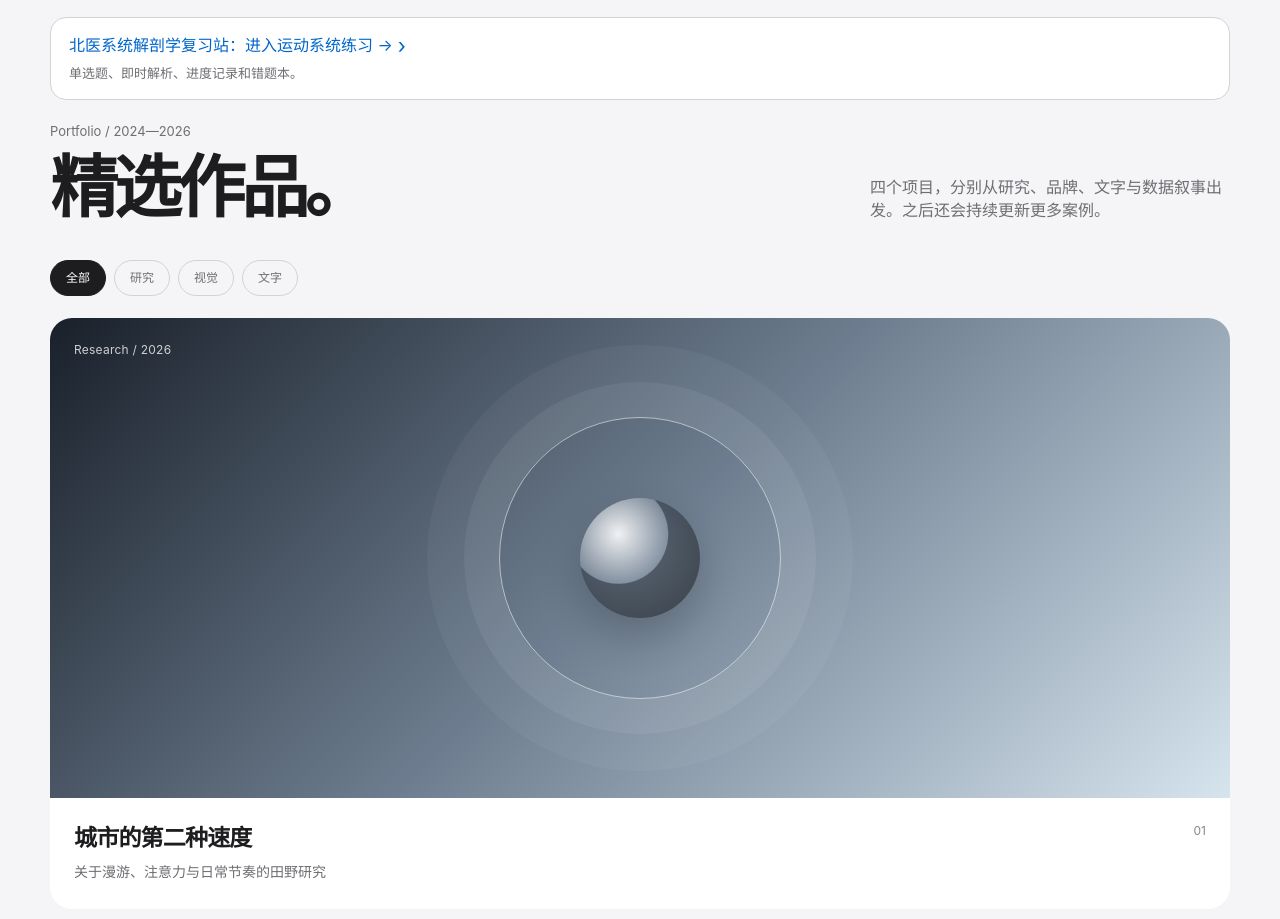
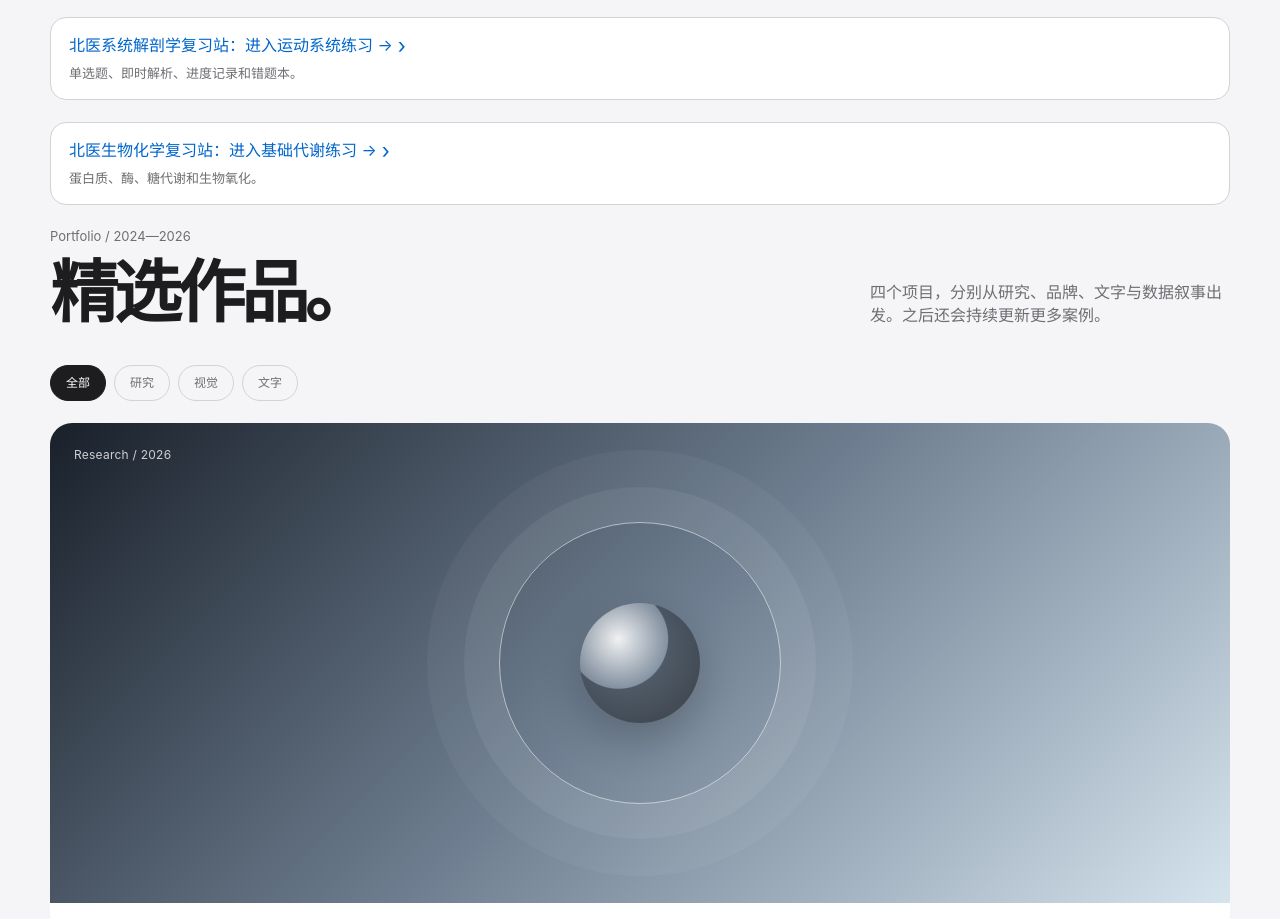
Before and after one commit to lasombra822/my-website, a plain HTML site: page index.html in a window 1280 px wide. Shown: the part 1420-2339 px from the top of the page. Drawn offline with Linux system fonts and the light colour scheme.

Commit message:
Add biochemistry station link to portfolio

```diff
--- a/index.html
+++ b/index.html
@@ -19,7 +19,7 @@
   <header class="nav"><div class="nav-inner"><a class="logo" href="#top"><span class="logo-mark"></span>Lasombra</a><nav class="nav-links" aria-label="主导航"><a href="#work">作品</a><a href="#about">关于</a><a class="nav-cta" href="#contact">联系我</a></nav></div></header>
   <main id="top">
     <section class="wrap hero"><div class="eyebrow">Portfolio · Independent creative studio</div><h1>作品<br><span>先说话。</span></h1><p class="hero-copy">你好，我是 Lasombra。我通过研究、文字与视觉，把值得被看见的想法做成清晰、有温度的作品。</p><div class="hero-actions"><a class="text-link" href="#work">查看精选作品</a><a class="text-link" href="#about">了解我的工作方式</a></div><div class="hero-stage" aria-label="Lasombra Studio 视觉介绍"><div class="stage-glow"></div><div class="stage-orbit"></div><div class="stage-copy"><small>LASOMBRA STUDIO</small><strong>Research · Writing · Visual</strong></div><div class="stage-card"><span class="stage-number">01 / 04</span></div></div><div class="scroll-hint">向下探索 ↓</div></section>
-    <section id="work" class="wrap section"><div style="margin:0 0 22px;padding:16px 18px;border:1px solid #d2d2d7;border-radius:16px;background:#fff"><a class="text-link" href="./anatomy.html">北医系统解剖学复习站：进入运动系统练习 →</a><p style="margin:7px 0 0;color:#6e6e73;font-size:13px">单选题、即时解析、进度记录和错题本。</p></div><div class="section-head"><div><div class="section-kicker">Portfolio / 2024—2026</div><h2>精选作品。</h2></div><p class="section-intro">四个项目，分别从研究、品牌、文字与数据叙事出发。之后还会持续更新更多案例。</p></div><div class="filters" role="tablist" aria-label="作品筛选"><button class="filter active" data-filter="all">全部</button><button class="filter" data-filter="research">研究</button><button class="filter" data-filter="visual">视觉</button><button class="filter" data-filter="writing">文字</button></div><div class="project-grid">
+    <section id="work" class="wrap section"><div style="margin:0 0 22px;padding:16px 18px;border:1px solid #d2d2d7;border-radius:16px;background:#fff"><a class="text-link" href="./anatomy.html">北医系统解剖学复习站：进入运动系统练习 →</a><p style="margin:7px 0 0;color:#6e6e73;font-size:13px">单选题、即时解析、进度记录和错题本。</p></div><div style="margin:0 0 22px;padding:16px 18px;border:1px solid #d2d2d7;border-radius:16px;background:#fff"><a class="text-link" href="./biochemistry.html">北医生物化学复习站：进入基础代谢练习 →</a><p style="margin:7px 0 0;color:#6e6e73;font-size:13px">蛋白质、酶、糖代谢和生物氧化。</p></div><div class="section-head"><div><div class="section-kicker">Portfolio / 2024—2026</div><h2>精选作品。</h2></div><p class="section-intro">四个项目，分别从研究、品牌、文字与数据叙事出发。之后还会持续更新更多案例。</p></div><div class="filters" role="tablist" aria-label="作品筛选"><button class="filter active" data-filter="all">全部</button><button class="filter" data-filter="research">研究</button><button class="filter" data-filter="visual">视觉</button><button class="filter" data-filter="writing">文字</button></div><div class="project-grid">
       <article class="project" data-type="research" data-title="城市的第二种速度" data-detail="一份关于城市漫游、注意力与日常节奏的田野研究。通过访谈、观察和一组可视化地图，记录那些被忽略的慢时刻。"><div class="project-visual visual-1"><span class="visual-tag">Research / 2026</span></div><div class="project-meta"><div><div class="project-title">城市的第二种速度</div><p class="project-desc">关于漫游、注意力与日常节奏的田野研究</p></div><span class="project-year">01</span></div></article>
       <article class="project" data-type="visual" data-title="植物与房间" data-detail="为一家独立植物店完成的品牌视觉练习：从色彩、字体到空间里的小标牌，让每一盆植物都有自己的语气。"><div class="project-visual visual-2"><span class="visual-tag">Visual identity / 2025</span></div><div class="project-meta"><div><div class="project-title">植物与房间</div><p class="project-desc">一间小店的视觉识别与空间叙事</p></div><span class="project-year">02</span></div></article>
       <article class="project" data-type="writing" data-title="给未来的脚注" data-detail="一组写给未来自己的短文，关于学习、迁徙和如何在快速变化中保持柔软。它们后来变成了一本很小的 zine。"><div class="project-visual visual-3"><span class="visual-tag">Writing / 2025</span></div><div class="project-meta"><div><div class="project-title">给未来的脚注</div><p class="project-desc">关于学习、迁徙与保持柔软的一组短文</p></div><span class="project-year">03</span></div></article>
```
